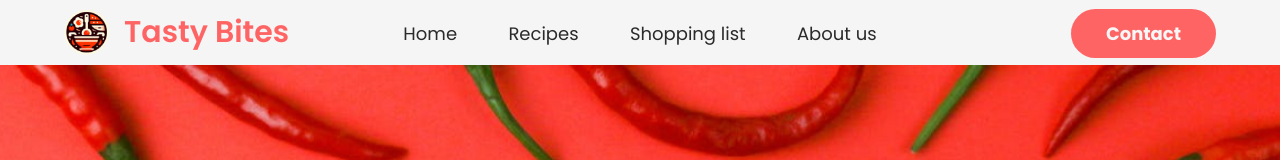
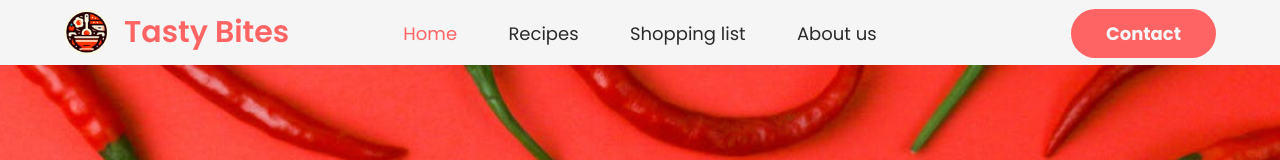
Before and after one commit to Nikola-02/tastybites, an Angular app: page / in a window 1280 px wide. Shown: the top 160 px of the page. Built offline with nearby package versions, Linux system fonts and the light colour scheme.

Commit message:
Added Active links for routes

```diff
--- a/src/app/app-routing.module.ts
+++ b/src/app/app-routing.module.ts
@@ -1,10 +1,11 @@
 import { NgModule } from '@angular/core';
 import { RouterModule, Routes } from '@angular/router';
+import { HomeComponent } from './components/home/home.component';
 
-const routes: Routes = [];
+const routes: Routes = [{ path: '', component: HomeComponent }];
 
 @NgModule({
   imports: [RouterModule.forRoot(routes)],
-  exports: [RouterModule]
+  exports: [RouterModule],
 })
-export class AppRoutingModule { }
+export class AppRoutingModule {}
--- a/src/app/app.component.html
+++ b/src/app/app.component.html
@@ -1,3 +1,3 @@
 <app-nav></app-nav>
-<app-home></app-home>
+<router-outlet></router-outlet>
 <app-footer></app-footer>
--- a/src/app/components/fixed/footer/footer.component.css
+++ b/src/app/components/fixed/footer/footer.component.css
@@ -89,6 +89,9 @@ footer .upper .my-container .center .content a {
 footer .upper .my-container .center .content a:hover {
   color: #ff6464;
 }
+footer .upper .my-container .center .content a.active {
+  color: #ff6464;
+}
 footer .upper .my-container .right {
   width: 20%;
 }
--- a/src/app/components/fixed/footer/footer.component.html
+++ b/src/app/components/fixed/footer/footer.component.html
@@ -3,7 +3,7 @@
     <div class="my-container">
       <div class="left">
         <div class="logo-and-text">
-          <a href="">
+          <a routerLink="/">
             <div class="logo">
               <img
                 src="../assets/images/tastybites.png"
@@ -45,10 +45,12 @@
       </div>
       <div class="center">
         <div class="content">
-          <a href="">HOME</a>
-          <a href="">RECIPES</a>
-          <a href="">SHOPPING LIST</a>
-          <a href="">ABOUT US</a>
+          <a routerLink="/" routerLinkActive="active">HOME</a>
+          <a routerLink="/recipes" routerLinkActive="active">RECIPES</a>
+          <a routerLink="/shopping-list" routerLinkActive="active"
+            >SHOPPING LIST</a
+          >
+          <a routerLink="/about-us" routerLinkActive="active">ABOUT US</a>
         </div>
       </div>
       <div class="right">
--- a/src/app/components/fixed/footer/footer.component.scss
+++ b/src/app/components/fixed/footer/footer.component.scss
@@ -113,6 +113,10 @@ footer {
               color: $red;
             }
           }
+
+          a.active {
+            color: $red;
+          }
         }
       }
       .right {
--- a/src/app/components/fixed/nav/nav.component.css
+++ b/src/app/components/fixed/nav/nav.component.css
@@ -50,6 +50,9 @@ header .my-container nav ul li a {
 header .my-container nav ul li a:hover {
   color: #ff6464;
 }
+header .my-container nav ul li a.active {
+  color: #ff6464;
+}
 header .my-container .contact-div {
   width: 25%;
   text-align: end;
--- a/src/app/components/fixed/nav/nav.component.html
+++ b/src/app/components/fixed/nav/nav.component.html
@@ -11,7 +11,7 @@
     <nav>
       <ul>
         <li>
-          <a href="">Home</a>
+          <a routerLink="/" routerLinkActive="active">Home</a>
         </li>
         <li>
           <a href="">Recipes</a>
--- a/src/app/components/fixed/nav/nav.component.scss
+++ b/src/app/components/fixed/nav/nav.component.scss
@@ -57,6 +57,10 @@ header {
               color: $red;
             }
           }
+
+          a.active {
+            color: $red;
+          }
         }
       }
     }
```
Also changed, not shown: 2 other files (tests, documents, lock files or other folders).
